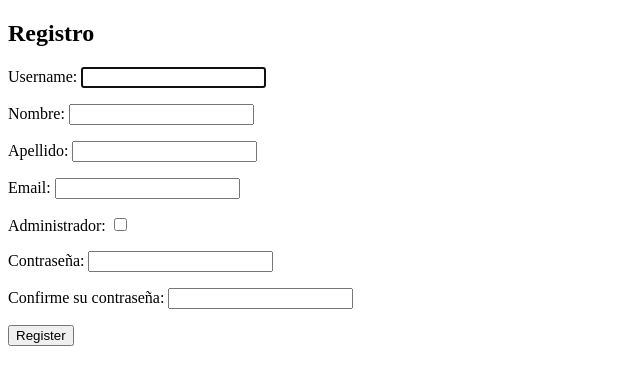
After one commit to IvanaEbri/Culturama_Ebri-Fiege_Proy-Integrador, a Django app: page /user/register/ in a window 1280 px wide. The commit adds this page. Shown: the top 385 px of the page, without its empty margins (0-640 px from the left). Run offline with Django 5.2, Linux system fonts and the light colour scheme.

Commit message:
formulario registro

```diff
--- a/culturama/culturama/settings.py
+++ b/culturama/culturama/settings.py
@@ -57,7 +57,7 @@ ROOT_URLCONF = 'culturama.urls'
 TEMPLATES = [
     {
         'BACKEND': 'django.template.backends.django.DjangoTemplates',
-        'DIRS': [],
+        'DIRS': [BASE_DIR / 'templates'],
         'APP_DIRS': True,
         'OPTIONS': {
             'context_processors': [
--- a/culturama/culturama/urls.py
+++ b/culturama/culturama/urls.py
@@ -15,8 +15,9 @@ Including another URLconf
     2. Add a URL to urlpatterns:  path('blog/', include('blog.urls'))
 """
 from django.contrib import admin
-from django.urls import path
+from django.urls import path, include
 
 urlpatterns = [
     path('admin/', admin.site.urls),
+    path('user/', include('user.urls')),
 ]
--- a/culturama/templates/base.html
+++ b/culturama/templates/base.html
@@ -3,7 +3,7 @@
 <head>
     <meta charset="UTF-8">
     <meta name="viewport" content="width=device-width, initial-scale=1.0">
-    <title>{ % block title %}Culturama{% endblock %}</title>
+    <title>{% block title %}Culturama{% endblock %}</title>
     {% load static %}
     <link rel="stylesheet" href="{% static 'css/style.css' %}">
     <link rel="icon" type="image/png" href="{% static 'image/logo.png' %}">
--- /dev/null
+++ b/culturama/templates/register.html
@@ -0,0 +1,13 @@
+{% extends 'base.html' %}
+
+{% block title %}Registro - ☀️{% endblock %}
+{% block body %}
+{% load static %}
+<h2>Registro</h2>
+    <form method="post">
+        {% csrf_token %}
+        {{ form.as_p }}
+        <button type="submit">Register</button>
+    </form>
+
+{% endblock %}
--- a/culturama/user/forms.py
+++ b/culturama/user/forms.py
@@ -1,15 +1,33 @@
 from django.contrib.auth.forms import UserCreationForm, UserChangeForm
 from .models import User
+from django import forms
 
 
-class CustomUserCreationForm(UserCreationForm):
+class UserCreationForm(UserCreationForm):
+    username = forms.CharField(label="Username", max_length=20)
+    first_name = forms.CharField(label="Nombre", max_length=20)
+    last_name = forms.CharField(label="Apellido", max_length=20)
+    email = forms.EmailField(label="Email")
+    password1 = forms.CharField(label="Contraseña", widget=forms.PasswordInput)
+    password2 = forms.CharField(label="Confirme su contraseña", widget=forms.PasswordInput)
+    is_staff = forms.BooleanField(label="Administrador", required=False)
 
     class Meta(UserCreationForm):
         model = User
-        fields = UserCreationForm.Meta.fields
+        fields = ['username', 'first_name', 'last_name', 'email','is_staff' ,'password1', 'password2']
+        labels = {
+            'username': 'Username',
+            'password1': 'Contraseña',
+            'password2': 'Confirme su contraseña',
+            'is_staff': 'Administrador',
+        }
+        widgets = {
+            'password1': forms.PasswordInput(),
+            'password2': forms.PasswordInput(),
+        }
 
 
-class CustomUserChangeForm(UserChangeForm):
+class UserChangeForm(UserChangeForm):
 
     class Meta:
         model = User
--- /dev/null
+++ b/culturama/user/urls.py
@@ -0,0 +1,6 @@
+from django.urls import path
+from .views import RegisterView
+
+urlpatterns = [
+    path('register/', RegisterView.as_view(), name='Registro'),
+]
--- a/culturama/user/views.py
+++ b/culturama/user/views.py
@@ -1,3 +1,29 @@
-from django.shortcuts import render
+from django.shortcuts import render, redirect
+from .forms import UserCreationForm
+from django.contrib.auth.views import LoginView, LogoutView
+from django.views.generic.edit import CreateView
+from django.views.generic import View
+from django.urls import reverse_lazy
+from django.contrib import messages
 
 # Create your views here.
+
+
+class RegisterView (CreateView):
+    form_class = UserCreationForm
+    success_url = reverse_lazy('login')
+    template_name = 'register.html'
+
+    def form_valid(self, form):
+        # Procesar el formulario si es válido
+        user = form.save(commit=False)
+        # Podemos hacer algo
+        user.save()
+        return super().form_valid(form)
+
+    def form_invalid(self, form):
+        # Agregar mensajes de error a la lista de mensajes
+        for field, errors in form.errors.items():
+            for error in errors:
+                messages.error(self.request, f"{error}")
+        return super().form_invalid(form)
```
Also changed, not shown: culturama/user/admin.py (+19 -4 lines).
